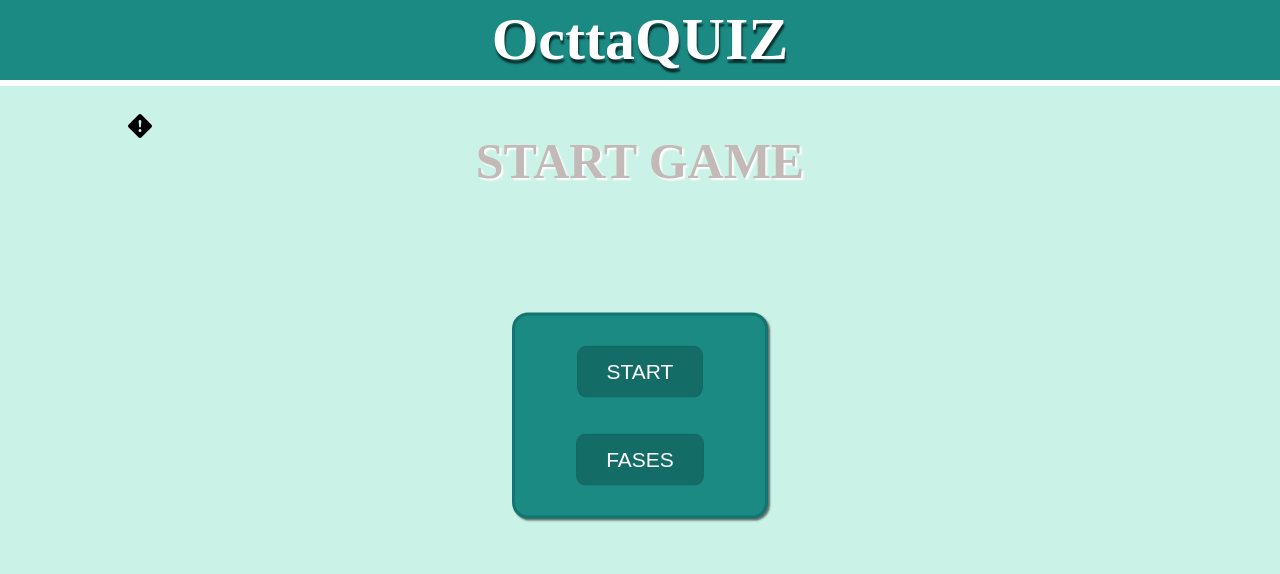
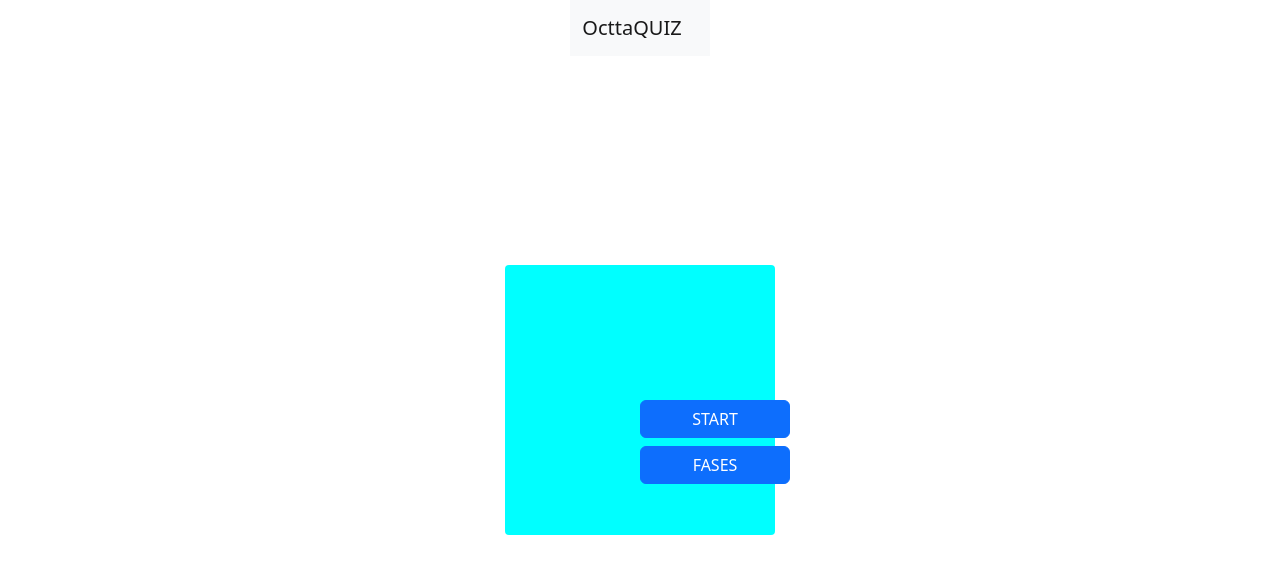
Before and after one commit to Octtavo/OcttaQUIZ, a plain HTML site: page index.html in a window 1280 px wide. Drawn offline with nearby package versions, Linux system fonts and the light colour scheme.

Commit message:
Refazendo

```diff
--- a/css/style.css
+++ b/css/style.css
@@ -1,151 +1,28 @@
-@charset "UTF-8";
-
-                                             /*CONFIGURAÇÕES GERAIS*/
-*{
-    margin: 0px;
-    padding: 0px;
+header{
+    display: flex;
+    justify-content: center;
 }
-@font-face {
-    font-family: 'Rosario', sans-serif;
-    src: url('../fontes/Rosario-Italic-VariableFont_wght.ttf')
-    format('truetype');
-    font-style: normal;
-}
-:root{
-    --cor01: #1A8A83;
-    --cor02: #CBF2E6;
-
-    --fonte-01: 'Rosario', sans-serif;
-}
-
-body{
-    background-color: var(--cor02);
-}
-                                             /*CONFIGURAÇÕES GERAIS*/
-
-
-
-                                             /*CSS DO MEU CABEÇALHO*/
-#cabecalho{
-    text-align: center;
-    background-color: var(--cor01);
-    height: 70px;
-    padding: 5px;
-    border-bottom: 6px solid white;
-}
-#t1{
-    font-family: var(--fonte01);
-    font-size: 7.5vh;
-    color: white;
-    text-shadow: 1px 4px 2px rgba(0, 0, 0, 0.671);
-}
-                                             /*CSS DO MEU CABEÇALHO*/
-
-
-
-                                             /*MEU CONTEUDO PRINCIPAL*/
 main{
-    position: relative;
-    max-height: 1000px;
-}
-                                             /*MEU CONTEUDO PRINCIPAL*/
-
-
-
-                                             /*CONFIGURAÇÃO DO BOTÃO DE INFO*/
-#info{
-    position: absolute;
-    top: 10%;
-    left: 10%;
-    transform: translate( -10%, 100%);
-}
-#info > a {
-    text-decoration: none;
-}
-#info svg{
-    color: black;
-}
-#info:hover{
-    cursor: pointer;
-    color: #c4b9b9;
-}
-                                             /*CONFIGURAÇÃO DO BOTÃO DE INFO*/
-
-
-
-                                             /*CONFIGURAÇÃO DO MEU SEGUNDO TITULO*/
-#t2{
     position: absolute;
     left: 50%;
     top: 50%;
-    transform: translate(-50%, 80%);
+    transform: translate(-50%, -50%);
 }
-#t2 > h1{
-    text-align: center;
-    color: #c4b9b9;
-    font-size: 50px;
-    font-variant: small-caps;
-    text-shadow: 2px 2px 2px white;
+.grid{
+    background-color: aqua;
+    border-radius: 4px;
 }
-                                             /*CONFIGURAÇÃO DO MEU SEGUNDO TITULO*/
+.g-col-4{
+    width: 270px;
+    height: 270px;
+}
+#d-grid-gap-2{
+    position: absolute;
+    left: 50%;
+    top: 50%;d
+    transform: translate(-50%, -50%);
+}
+#btn-btn-primary{
 
-
-
-                                             /*CONFIGURAÇÃO DO MEU PAINEL CENTRAL*/
-#painel{
-    position: absolute;
-    display: flex;
-    justify-content: center;
-    flex-direction: column;
-    left: 50%;
-    top: 50%;
-    transform: translate(-50%, 110%);
-    min-width: 250px;
-    height: 200px;
-    background-color: var(--cor01);
-    border: 3px solid #12756F;
-    border-radius: 16px;
-    box-shadow: 2px 2px 2px rgba(0, 0, 0, 0.541);
+    width: 150px;
 }
-                                             /*CONFIGURAÇÃO DO MEU PAINEL CENTRAL*/
-
-
-
-                                             /*CONFIGURAÇÃO DOS BOTÕES DO PAINEL/DIVS*/
-#botao1{
-    display: flex;
-    justify-content: center;
-    color: white;
-}
-#botao2{
-    display: flex;
-    justify-content: center;
-    color: white;
-}
-                                             /*CONFIGURAÇÃO DOS BOTÕES DO PAINEL/DIVS*/
-
-
-
-                                             /*CONFIGURAÇÃO DOS BOTÕES DO PAINEL/CLASS*/
-.btn{
-     background-color: rgba(0, 0, 0, 0.212);
-     color: white;
-     font-size: 21px;
-     margin: 18px;
-     padding: 13px 29px;
-     border: 1px solid rgba(0, 0, 0, 0.048);
-     border-radius: 10px;
-}
-                                             /*CONFIGURAÇÃO DOS BOTÕES DO PAINEL/CLASS*/
-
-
-
-                                             /*HOVER DOS MEUS BOTÕES*/
-.btn:hover{
-    cursor: pointer;
-    background-color: rgba(255, 255, 255, 0.397);
-    color: black;
-    border: 1px solid rgba(0, 0, 0, 0.548);
-    background-attachment: fixed;
-}
-                                             /*HOVER DOS MEUS BOTÕES*/
--- a/index.html
+++ b/index.html
@@ -1,80 +1,41 @@
-<!DOCTYPE html>
+<!doctype html>
 <html lang="pt-br">
-<head>
-    <meta charset="UTF-8">
-    <meta http-equiv="X-UA-Compatible" content="IE=edge">
-    <meta name="viewport" content="width=device-width, initial-scale=1.0">
-    <link rel="shortcut icon" href="imagens/favicon.ico" type="image/x-icon">
+  <head>
+    <meta charset="utf-8">
+    <meta name="viewport" content="width=device-width, initial-scale=1">
+    <title>OcttaQUIZ</title>
+    <link href="https://cdn.jsdelivr.net/npm/bootstrap@5.2.0-beta1/dist/css/bootstrap.min.css" rel="stylesheet" integrity="sha384-0evHe/X+R7YkIZDRvuzKMRqM+OrBnVFBL6DOitfPri4tjfHxaWutUpFmBp4vmVor" crossorigin="anonymous">
     <link rel="stylesheet" href="./css/style.css">
-    <title>OcttaQUIZ</title>
-</head>
-<body>
-                                                  <!--MEU CABEÇALHO-->
-        <header id="cabecalho">
-            <h1 id="t1">
-                OcttaQUIZ
-            </h1>
-        </header>
-                                                  <!--/MEU CABEÇALHO-->
+  </head>
+  <body>
+
+    <header>
+        <nav class="navbar bg-light">
+            <div class="container-fluid">
+              <a class="navbar-brand" href="#">OcttaQUIZ</a>
+            </div>
+          </nav>
+    </header>
+    <main>
+        <div class="grid">
+            <div class="g-col-4">
+                <div class="d-grid gap-2" id="d-grid-gap-2">
+                    <button class="btn btn-primary" type="button" id="btn-btn-primary">START</button>
+                    <button class="btn btn-primary" type="button" id="btn-btn-primary">FASES</button>
+                </div>
+            </div>
+          </div>
+    </main>
 
 
 
-                                                  <!--MEU CONTEUDO PRINCIPAL-->
-<main>
 
 
 
-                                                     <!--SIMBOLO DE INFO-->
-
-        <div id="info">
-            <!--<a href="./creditos/creditos.html">-->
-                <svg xmlns="http://www.w3.org/2000/svg" width="30" height="24" fill="currentColor" class="bi bi-exclamation-diamond-fill" viewBox="0 0 16 16" onclick="info()">
-                    <path d="M9.05.435c-.58-.58-1.52-.58-2.1 0L.436 6.95c-.58.58-.58 1.519 0 2.098l6.516 6.516c.58.58 1.519.58 2.098 0l6.516-6.516c.58-.58.58-1.519 0-2.098L9.05.435zM8 4c.535 0 .954.462.9.995l-.35 3.507a.552.552 0 0 1-1.1 0L7.1 4.995A.905.905 0 0 1 8 4zm.002 6a1 1 0 1 1 0 2 1 1 0 0 1 0-2z"/>
-                 </svg>
-            <!--</a>-->
-        </div>
-                                                     <!--/SIMBOLO DE INFO-->
 
 
 
-                                                     <!--SEGUNDO TITULO-->
 
-        <div id="t2">
-            <h1>
-                START GAME
-            </h1>
-        </div>
-                                                     <!--/SEGUNDO TITULO-->
-
-
-
-                                                     <!--MEU PAINEL-->
-
-    <div id="painel">
-        <div id="botao1">
-            <!--<a href="../fase1/primeirafase.html">-->
-                <button onclick="comecar()" class="btn">
-                        START
-                </button>
-            <!--</a>-->
-        </div>
-
-        <div id="botao2">
-            <!--<a href="./paineldefases/fases.html">-->
-                <button onclick="fases()"  class="btn">
-                       FASES
-                </button>
-            <!--</a>-->
-        </div>
-    </div>
-                                                     <!--MEU PAINEL-->
-
-
-</main>
-                                                    <!--/MEU CONTEUDO PRINCIPAL-->
-
-                                   <!--JavaScript-->
-
-     <script src="script.js"></script>
-</body>
+    <script src="https://cdn.jsdelivr.net/npm/bootstrap@5.2.0-beta1/dist/js/bootstrap.bundle.min.js" integrity="sha384-pprn3073KE6tl6bjs2QrFaJGz5/SUsLqktiwsUTF55Jfv3qYSDhgCecCxMW52nD2" crossorigin="anonymous"></script>
+  </body>
 </html>
```
